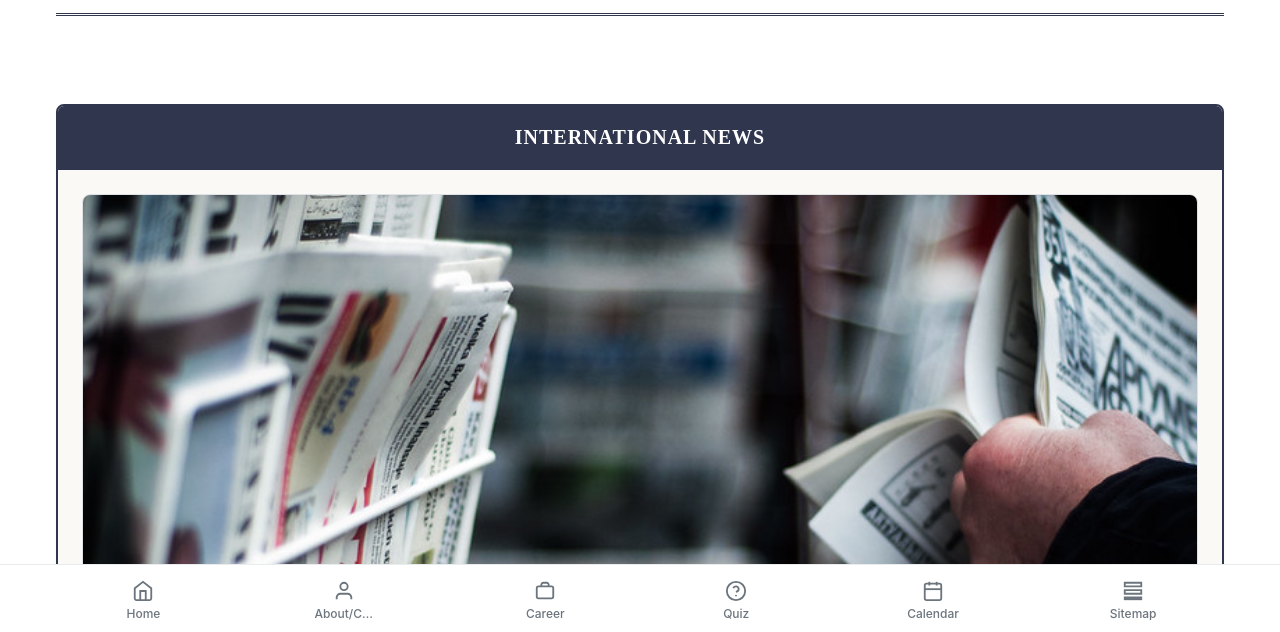
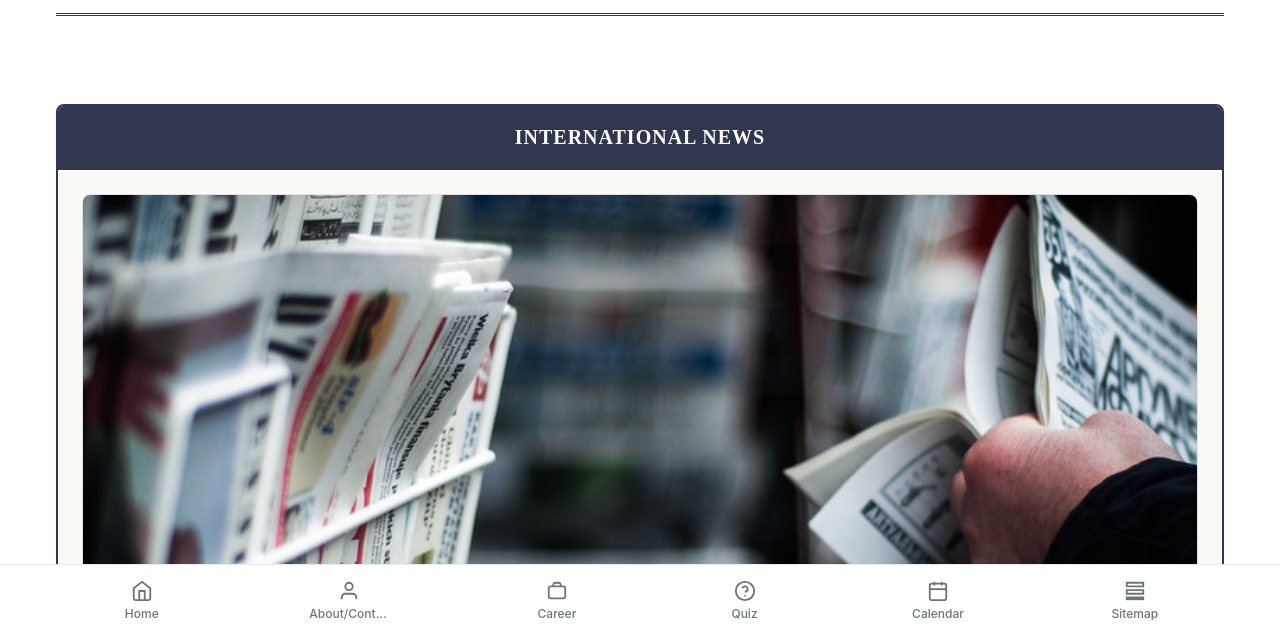
Before and after one commit to cj-chu/cj-chu.github.io, a plain HTML site: page index.html in a window 1280 px wide. Shown: the part 166-798 px from the top of the page. Drawn offline with Linux system fonts and the light colour scheme.

Commit message:
Update styles.css

```diff
--- a/CSS/styles.css
+++ b/CSS/styles.css
@@ -202,7 +202,7 @@
       white-space: nowrap;
       overflow: hidden;
       text-overflow: ellipsis;
-      max-width: 60px;
+      max-width: 80px;
     }
 
     /* ==========================================================================
```
